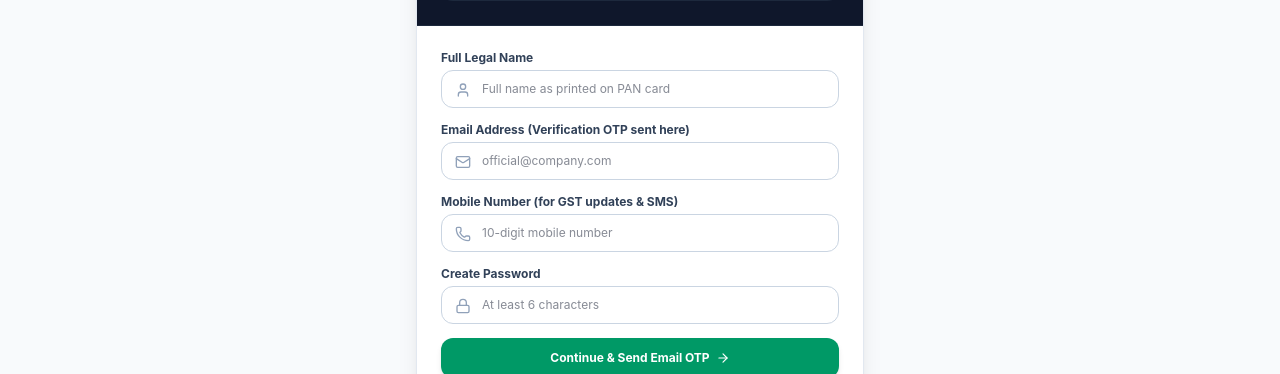
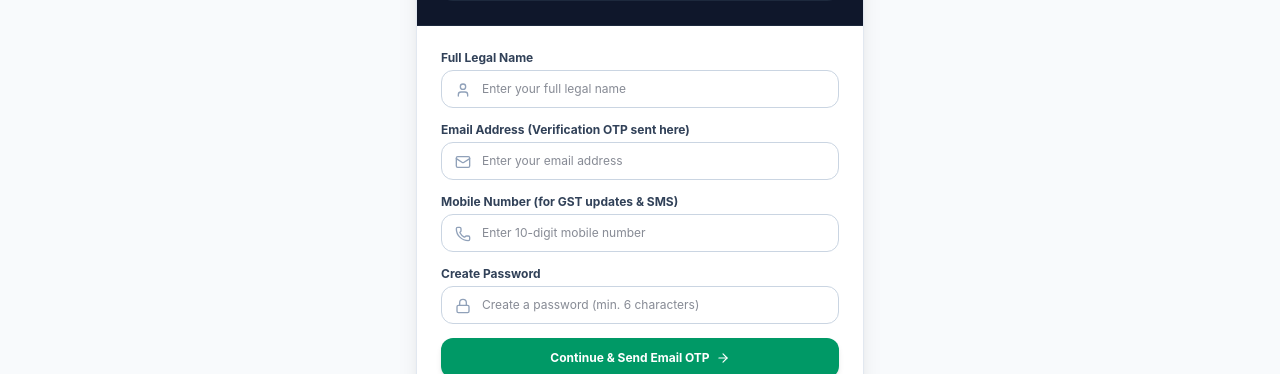
Before and after one commit to YashUpadhyay5/bharatfiling, a React (Vite) app in the folder frontend/: page /register in a window 1280 px wide. Shown: the part 285-659 px from the top of the page. Built offline with nearby package versions, Linux system fonts and the light colour scheme; no server answers.

Commit message:
fix(auth): clean placeholder values, eliminate browser autofill hijacking, and add backend build script

```diff
--- a/frontend/src/components/common/AuthRequiredModal.jsx
+++ b/frontend/src/components/common/AuthRequiredModal.jsx
@@ -385,7 +385,8 @@ export default function AuthRequiredModal({
                     type="text"
                     value={identifier}
                     onChange={(e) => setIdentifier(e.target.value)}
-                    placeholder="name@company.com or 10-digit mobile"
+                    autoComplete="username"
+                    placeholder="Enter email address or mobile number"
                     className="w-full pl-10 pr-3.5 py-2.5 text-xs rounded-xl border border-slate-200 bg-slate-50/40 hover:border-slate-300 focus:bg-white focus:outline-hidden focus:ring-2 focus:ring-[#111827]/10 focus:border-[#111827] transition"
                     required
                   />
@@ -415,6 +416,7 @@ export default function AuthRequiredModal({
                     type={showPassword ? 'text' : 'password'}
                     value={password}
                     onChange={(e) => setPassword(e.target.value)}
+                    autoComplete="current-password"
                     placeholder="Enter account password"
                     className="w-full pl-10 pr-10 py-2.5 text-xs rounded-xl border border-slate-200 bg-slate-50/40 hover:border-slate-300 focus:bg-white focus:outline-hidden focus:ring-2 focus:ring-[#111827]/10 focus:border-[#111827] transition"
                     required
@@ -451,7 +453,8 @@ export default function AuthRequiredModal({
                     type="text"
                     value={fullName}
                     onChange={(e) => setFullName(e.target.value)}
-                    placeholder="e.g. Rahul Sharma"
+                    autoComplete="name"
+                    placeholder="Enter full legal name"
                     className="w-full pl-10 pr-3.5 py-2 text-xs rounded-xl border border-slate-200 bg-slate-50/40 hover:border-slate-300 focus:bg-white focus:outline-hidden focus:ring-2 focus:ring-[#111827]/10 focus:border-[#111827] transition"
                     required
                   />
@@ -469,7 +472,8 @@ export default function AuthRequiredModal({
                       type="email"
                       value={email}
                       onChange={(e) => setEmail(e.target.value)}
-                      placeholder="you@domain.com"
+                      autoComplete="email"
+                      placeholder="Enter email address"
                       className="w-full pl-9 pr-2.5 py-2 text-xs rounded-xl border border-slate-200 bg-slate-50/40 hover:border-slate-300 focus:bg-white focus:outline-hidden focus:ring-2 focus:ring-[#111827]/10 focus:border-[#111827] transition"
                       required
                     />
@@ -486,7 +490,8 @@ export default function AuthRequiredModal({
                       type="tel"
                       value={phone}
                       onChange={(e) => setPhone(e.target.value)}
-                      placeholder="10-digit number"
+                      autoComplete="tel"
+                      placeholder="Enter 10-digit mobile number"
                       maxLength={10}
                       className="w-full pl-9 pr-2.5 py-2 text-xs rounded-xl border border-slate-200 bg-slate-50/40 hover:border-slate-300 focus:bg-white focus:outline-hidden focus:ring-2 focus:ring-[#111827]/10 focus:border-[#111827] transition"
                       required
@@ -505,7 +510,8 @@ export default function AuthRequiredModal({
                     type={showPassword ? 'text' : 'password'}
                     value={password}
                     onChange={(e) => setPassword(e.target.value)}
-                    placeholder="Minimum 6 characters"
+                    autoComplete="new-password"
+                    placeholder="Create a password (min. 6 characters)"
                     className="w-full pl-10 pr-10 py-2 text-xs rounded-xl border border-slate-200 bg-slate-50/40 hover:border-slate-300 focus:bg-white focus:outline-hidden focus:ring-2 focus:ring-[#111827]/10 focus:border-[#111827] transition"
                     required
                   />
@@ -550,6 +556,7 @@ export default function AuthRequiredModal({
                     maxLength={6}
                     value={regOtp}
                     onChange={(e) => setRegOtp(e.target.value.replace(/\D/g, ''))}
+                    autoComplete="one-time-code"
                     placeholder="123456"
                     className="w-full pl-10 pr-3.5 py-3 rounded-xl border border-slate-300 focus:ring-2 focus:ring-[#111827] focus:outline-hidden text-center text-lg font-mono font-bold tracking-[0.4em]"
                     autoFocus
--- a/frontend/src/pages/AuthPages.jsx
+++ b/frontend/src/pages/AuthPages.jsx
@@ -421,7 +421,8 @@ export default function AuthPages({ defaultMode = 'login' }) {
                     type="text"
                     value={identifier}
                     onChange={(e) => setIdentifier(e.target.value)}
-                    placeholder="e.g. customer@bharatfiling.com or 9876501234"
+                    autoComplete="username"
+                    placeholder="Enter email address or mobile number"
                     className="w-full pl-10 pr-3.5 py-2.5 rounded-xl border border-slate-300 focus:ring-2 focus:ring-emerald-500 focus:outline-hidden"
                     required
                   />
@@ -449,7 +450,8 @@ export default function AuthPages({ defaultMode = 'login' }) {
                     type="password"
                     value={password}
                     onChange={(e) => setPassword(e.target.value)}
-                    placeholder="•••••••••••• (e.g. Test@123)"
+                    autoComplete="current-password"
+                    placeholder="Enter your password"
                     className="w-full pl-10 pr-3.5 py-2.5 rounded-xl border border-slate-300 focus:ring-2 focus:ring-emerald-500 focus:outline-hidden"
                     required
                   />
@@ -478,7 +480,8 @@ export default function AuthPages({ defaultMode = 'login' }) {
                     type="text"
                     value={fullName}
                     onChange={(e) => setFullName(e.target.value)}
-                    placeholder="Full name as printed on PAN card"
+                    autoComplete="name"
+                    placeholder="Enter your full legal name"
                     className="w-full pl-10 pr-3.5 py-2.5 rounded-xl border border-slate-300 focus:ring-2 focus:ring-emerald-500 focus:outline-hidden"
                     required
                   />
@@ -493,7 +496,8 @@ export default function AuthPages({ defaultMode = 'login' }) {
                     type="email"
                     value={email}
                     onChange={(e) => setEmail(e.target.value)}
-                    placeholder="official@company.com"
+                    autoComplete="email"
+                    placeholder="Enter your email address"
                     className="w-full pl-10 pr-3.5 py-2.5 rounded-xl border border-slate-300 focus:ring-2 focus:ring-emerald-500 focus:outline-hidden"
                     required
                   />
@@ -508,7 +512,8 @@ export default function AuthPages({ defaultMode = 'login' }) {
                     type="tel"
                     value={phone}
                     onChange={(e) => setPhone(e.target.value)}
-                    placeholder="10-digit mobile number"
+                    autoComplete="tel"
+                    placeholder="Enter 10-digit mobile number"
                     className="w-full pl-10 pr-3.5 py-2.5 rounded-xl border border-slate-300 focus:ring-2 focus:ring-emerald-500 focus:outline-hidden"
                     required
                   />
@@ -523,7 +528,8 @@ export default function AuthPages({ defaultMode = 'login' }) {
                     type="password"
                     value={regPassword}
                     onChange={(e) => setRegPassword(e.target.value)}
-                    placeholder="At least 6 characters"
+                    autoComplete="new-password"
+                    placeholder="Create a password (min. 6 characters)"
                     className="w-full pl-10 pr-3.5 py-2.5 rounded-xl border border-slate-300 focus:ring-2 focus:ring-emerald-500 focus:outline-hidden"
                     required
                   />
@@ -620,7 +626,8 @@ export default function AuthPages({ defaultMode = 'login' }) {
                         type="email"
                         value={forgotEmail}
                         onChange={(e) => setForgotEmail(e.target.value)}
-                        placeholder="e.g. customer@bharatfiling.com"
+                        autoComplete="email"
+                        placeholder="Enter your registered email address"
                         className="w-full pl-10 pr-3.5 py-2.5 rounded-xl border border-slate-300 focus:ring-2 focus:ring-emerald-500 focus:outline-hidden"
                         required
                         autoFocus
@@ -671,6 +678,7 @@ export default function AuthPages({ defaultMode = 'login' }) {
                         maxLength={6}
                         value={fpOtp}
                         onChange={(e) => setFpOtp(e.target.value.replace(/\D/g, ''))}
+                        autoComplete="one-time-code"
                         placeholder="123456"
                         className="w-full pl-10 pr-3.5 py-3 rounded-xl border border-slate-300 focus:ring-2 focus:ring-emerald-500 focus:outline-hidden text-center text-lg font-mono font-bold tracking-[0.4em]"
                         autoFocus
@@ -725,7 +733,8 @@ export default function AuthPages({ defaultMode = 'login' }) {
                         type="password"
                         value={fpNewPassword}
                         onChange={(e) => setFpNewPassword(e.target.value)}
-                        placeholder="At least 6 characters"
+                        autoComplete="new-password"
+                        placeholder="Enter new password (min. 6 characters)"
                         className="w-full pl-10 pr-3.5 py-2.5 rounded-xl border border-slate-300 focus:ring-2 focus:ring-emerald-500 focus:outline-hidden"
                         required
                         autoFocus
@@ -741,6 +750,7 @@ export default function AuthPages({ defaultMode = 'login' }) {
                         type="password"
                         value={fpConfirmPassword}
                         onChange={(e) => setFpConfirmPassword(e.target.value)}
+                        autoComplete="new-password"
                         placeholder="Re-enter new password"
                         className="w-full pl-10 pr-3.5 py-2.5 rounded-xl border border-slate-300 focus:ring-2 focus:ring-emerald-500 focus:outline-hidden"
                         required
```
Also changed, not shown: 1 other file (tests, documents, lock files or other folders).
